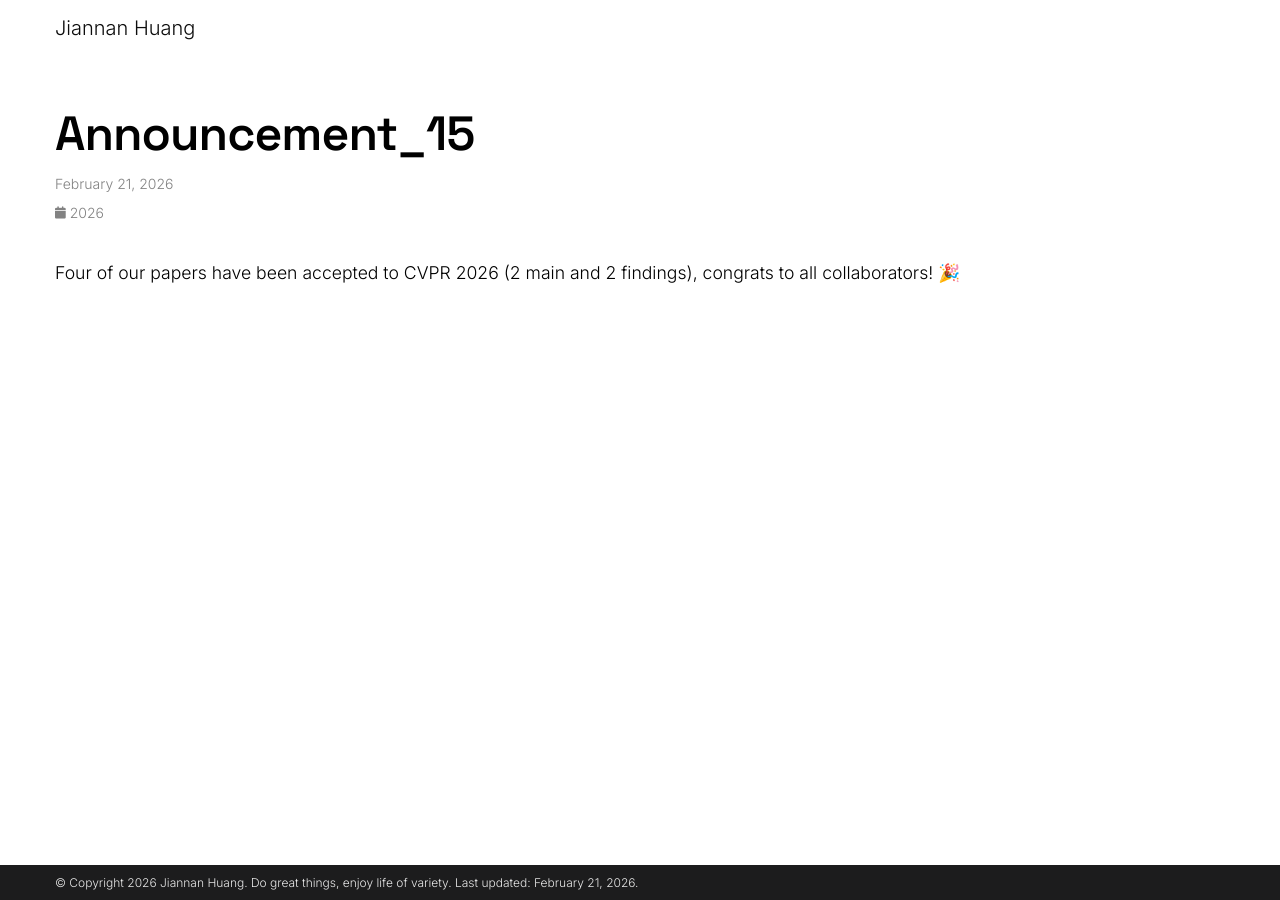
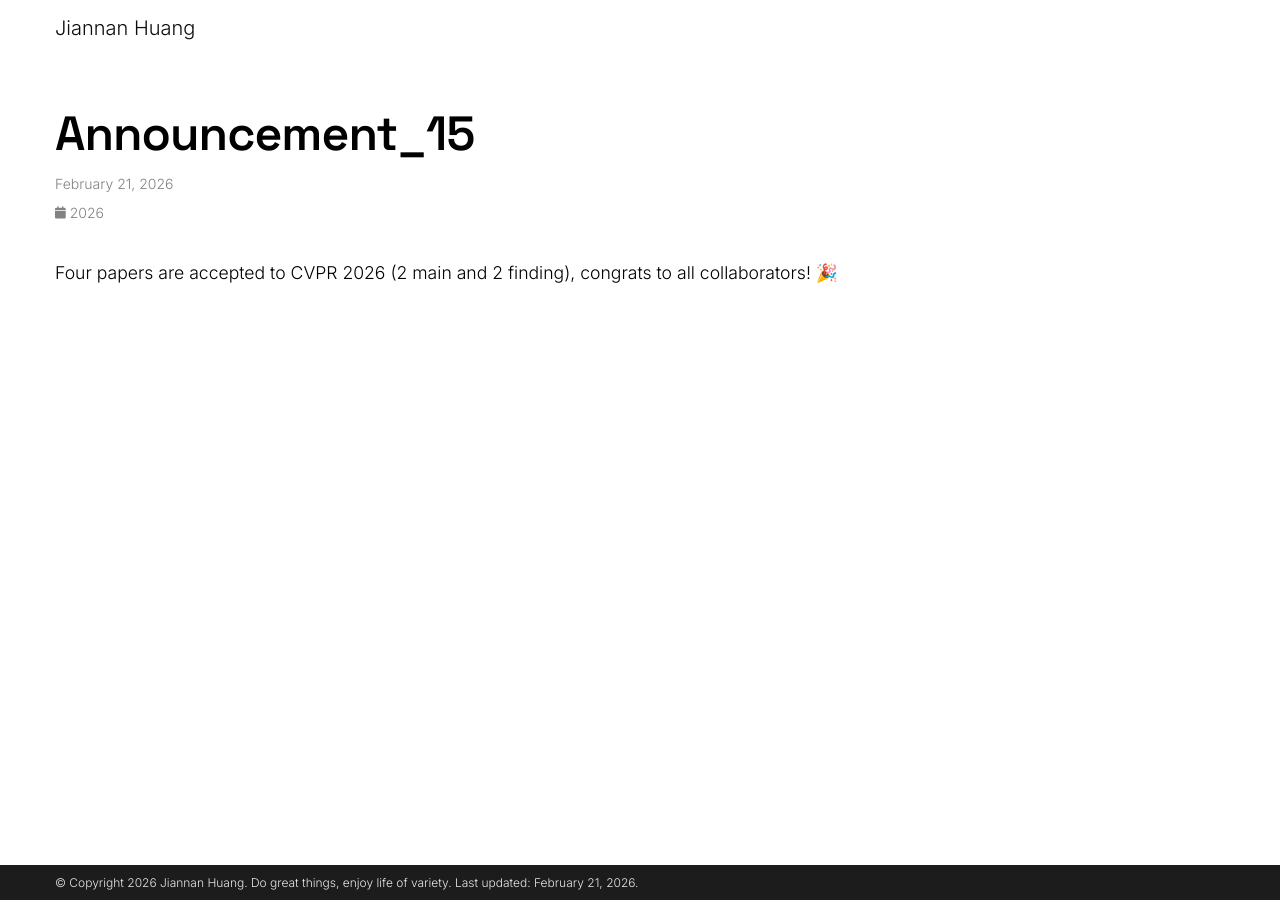
Before and after one commit to Rbrq03/Rbrq03.github.io, a Jekyll site: the page built from _news/announcement_15.md, in a window 1280 px wide. Built offline with Jekyll 4.4.1, drawn with Linux system fonts in a browser that asks for light colours; comment, search, counter and statistics services are not loaded; a style sheet for code colours, icons or effects is not loaded.

Commit message:
add cvpr

```diff
--- a/_news/announcement_15.md
+++ b/_news/announcement_15.md
@@ -5,4 +5,4 @@ inline: true
 related_posts: false
 ---
 
-Four of our papers have been accepted to CVPR 2026 (2 main and 2 findings), congrats to all collaborators! 🎉
+Four papers are accepted to CVPR 2026 (2 main and 2 finding), congrats to all collaborators! 🎉
```
